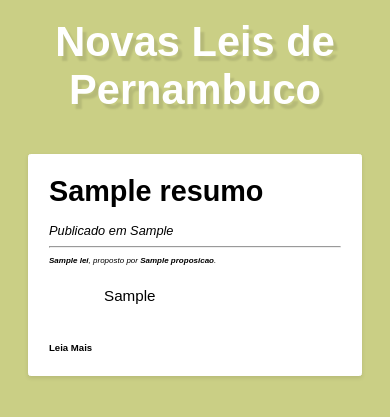
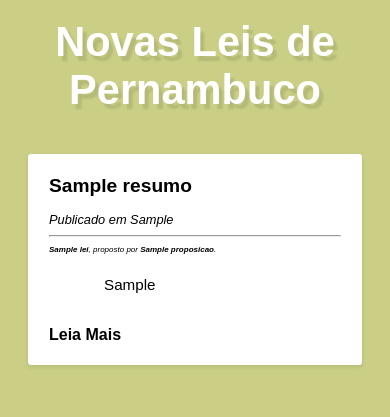
Before and after one commit to oliveruh/ProjetosLeisPernambuco, a Flask app: page / in a window 390 px wide. Shown: the top 417 px of the page. Run offline with Flask 3, Linux system fonts and the light colour scheme; tables that the repository leaves empty hold one stand-in row (values such as "Sample post"); some web fonts are replaced.

Commit message:
ajustando responsividade de algumas páginas e corrigindo nome de actions

```diff
--- a/app/static/css/law_proposal.css
+++ b/app/static/css/law_proposal.css
@@ -173,7 +173,7 @@ h1 {
         grid-template-columns: 1fr;
     }
     .list li h2 {
-        font-size: 1.8em;
+        font-size: 1.2em;
     }
     .list li p.date-published {
         font-size: 0.8em;
@@ -183,7 +183,7 @@ h1 {
         font-size: 0.5em;
     }
     .list li p.resumo {
-        font-size: 0.95em;
+        font-size: 0.75em;
     }
     .list li span.read-more {
         font-size: 0.6em;
--- a/app/static/css/law_proposal_list.css
+++ b/app/static/css/law_proposal_list.css
@@ -214,7 +214,7 @@ h1 {
         grid-template-columns: 1fr;
     }
     .list li h2 {
-        font-size: 1.8em;
+        font-size: 1.2em;
     }
     .list li p.date-published {
         font-size: 0.8em;
@@ -227,7 +227,7 @@ h1 {
         font-size: 0.95em;
     }
     .list li span.read-more {
-        font-size: 0.6em;
+        font-size: 1em;
     }
     .north-lion {
         justify-self: center;
```
Also changed, not shown: .github/workflows/force_run.yml, .github/workflows/main.yml.
